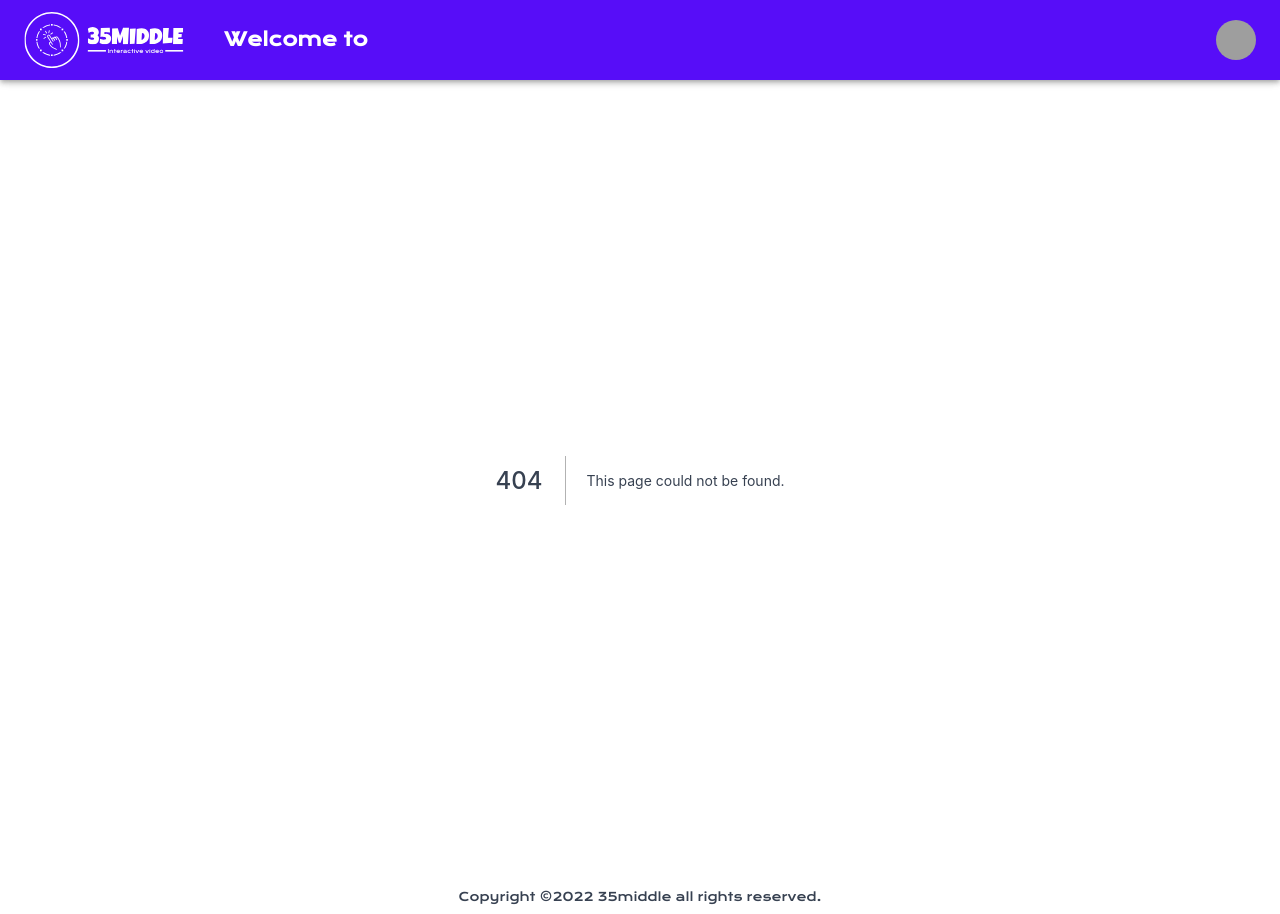
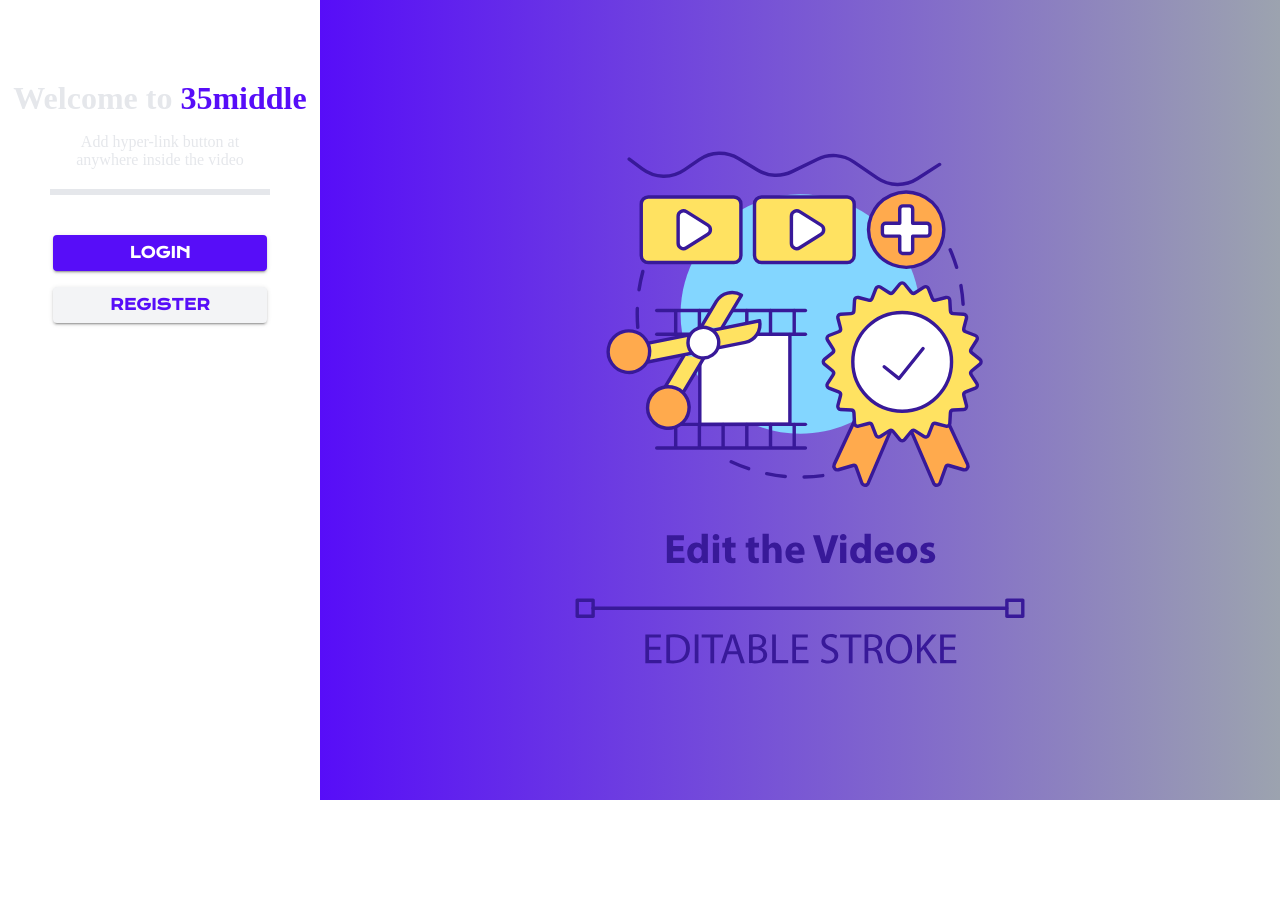
Before and after one commit to 35middle/35middle-app, a Next.js app: page /landing in a window 1280 px wide. Before the commit this address had no page. After the commit the page ends 800 px from the top, so only its background shows below. Built offline with nearby package versions, Linux system fonts and the light colour scheme; grey boxes are pictures that could not be loaded.

Commit message:
build: rebase landing page to use redux

```diff
--- a/src/pages/_app.tsx
+++ b/src/pages/_app.tsx
@@ -15,6 +15,7 @@
   '/register',
   '/reset-password',
   '/forget-password',
+  '/landing',
 ];
 
 const MyApp = ({ Component, pageProps }: AppProps) => {
--- a/src/pages/index.tsx
+++ b/src/pages/index.tsx
@@ -1,5 +1,5 @@
 const Index = () => {
-  return <div>Index</div>;
+  return <div>Test</div>;
 };
 
 export default Index;
--- /dev/null
+++ b/src/pages/landing.tsx
@@ -0,0 +1,58 @@
+import { Button } from '@mui/material';
+import Image from 'next/image';
+import Link from 'next/link';
+
+const Landing = () => {
+  return (
+    <>
+      <div
+        className={
+          'flex h-screen w-full flex-row items-center justify-between text-gray-200'
+        }
+      >
+        <div
+          className={'flex h-full w-1/4 flex-col items-center justify-start'}
+        >
+          <h1 className={'mt-20 mb-0 text-center'}>
+            Welcome to <span className={'text-primary'}>35middle</span>
+          </h1>
+          <p className={'mb-5 w-2/3 text-center'}>
+            Add hyper-link button at anywhere inside the video
+          </p>
+          <div className={'mb-10 h-0 w-2/3 border-solid'}></div>
+          <Link href={'/login'} className={'justify-center'}>
+            <Button
+              variant={'contained'}
+              size={'large'}
+              className={'w-2/3 bg-primary'}
+            >
+              LOGIN
+            </Button>
+          </Link>
+          <Link href={'/register'} className={'justify-center'}>
+            <Button
+              variant={'contained'}
+              size={'large'}
+              className={'mt-4 w-2/3 bg-gray-100 text-primary'}
+            >
+              REGISTER
+            </Button>
+          </Link>
+        </div>
+        <div
+          className={
+            'flex h-full w-3/4 items-center justify-center bg-gradient-to-r from-primary to-gray-400'
+          }
+        >
+          <Image
+            src={'/assets/images/landing-page-icon.svg'}
+            width={'700%'}
+            height={'700%'}
+          />
+        </div>
+      </div>
+    </>
+  );
+};
+
+export default Landing;
```
Also changed, not shown: public/assets/images/landing-page-icon.svg (added).
